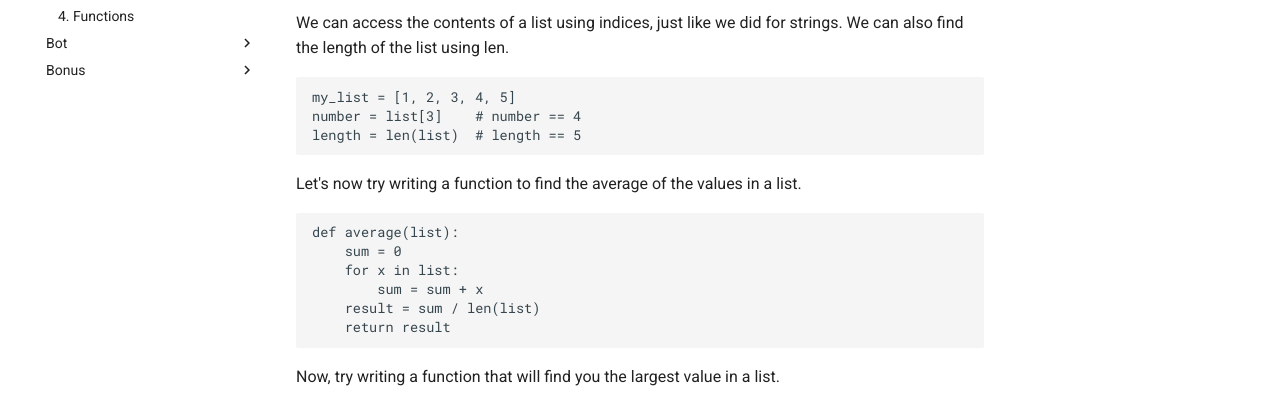
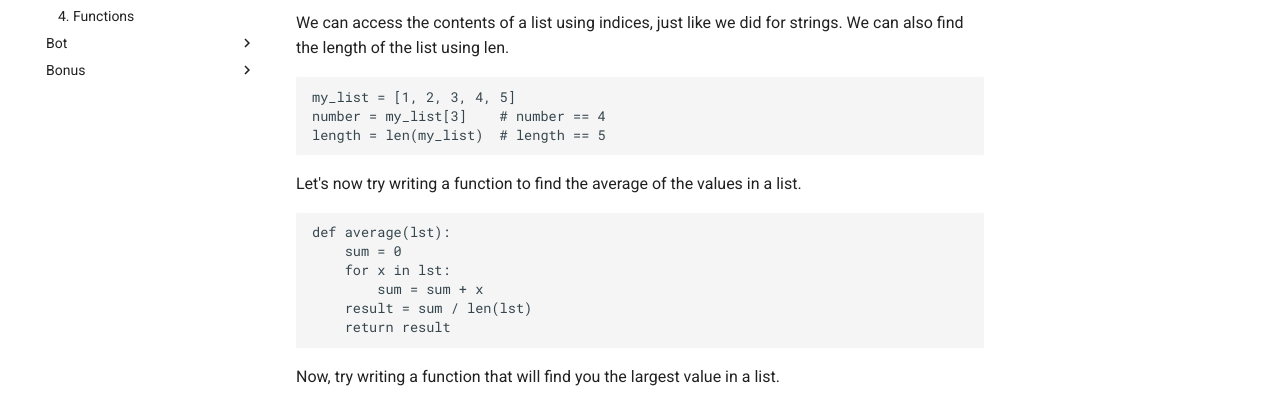
Before and after one commit to USP-Python/USP-Python.github.io, an MkDocs documentation site: the page built from docs/02-basics.md, in a window 1280 px wide and 1114 px high. Shown: the part 293-698 px from the top of the window. Built offline with MkDocs 1.6.1 and Material for MkDocs 9.7.7, drawn with Linux system fonts in a browser that asks for light colours; old or Windows-style settings are respelled for this version of MkDocs.

Commit message:
corrected errors

````diff
--- a/docs/02-basics.md
+++ b/docs/02-basics.md
@@ -8,17 +8,17 @@ We can access the contents of a list using indices, just like we did for strings
 
 ```python
 my_list = [1, 2, 3, 4, 5]
-number = list[3]    # number == 4
-length = len(list)  # length == 5
+number = my_list[3]    # number == 4
+length = len(my_list)  # length == 5
 ```
 Let's now try writing a function to find the average of the values in a list.
 
 ```python
-def average(list):
+def average(lst):
     sum = 0
-    for x in list:
+    for x in lst:
         sum = sum + x
-    result = sum / len(list)
+    result = sum / len(lst)
     return result
 ```
 Now, try writing a function that will find you the largest value in a list.
````
